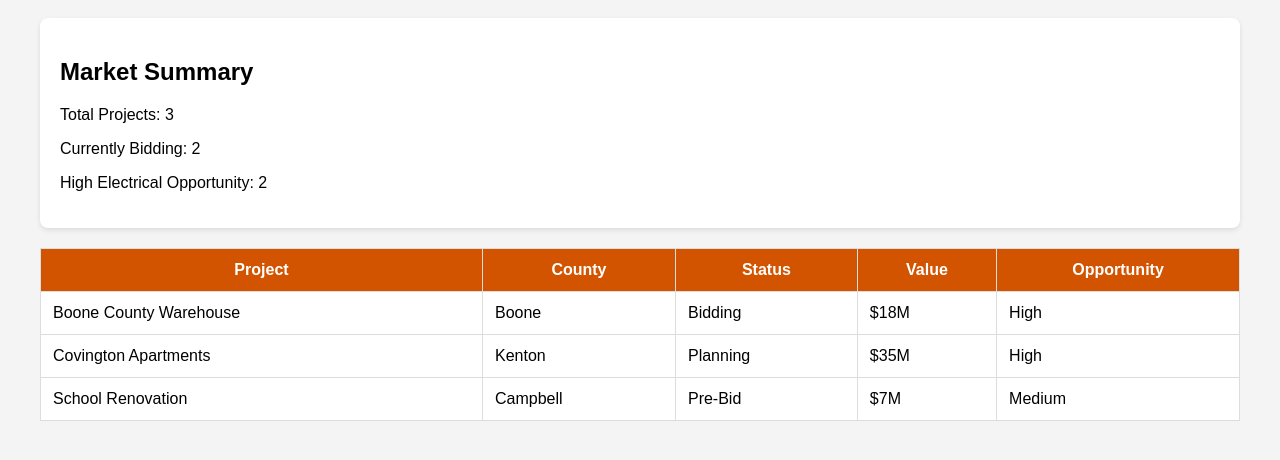
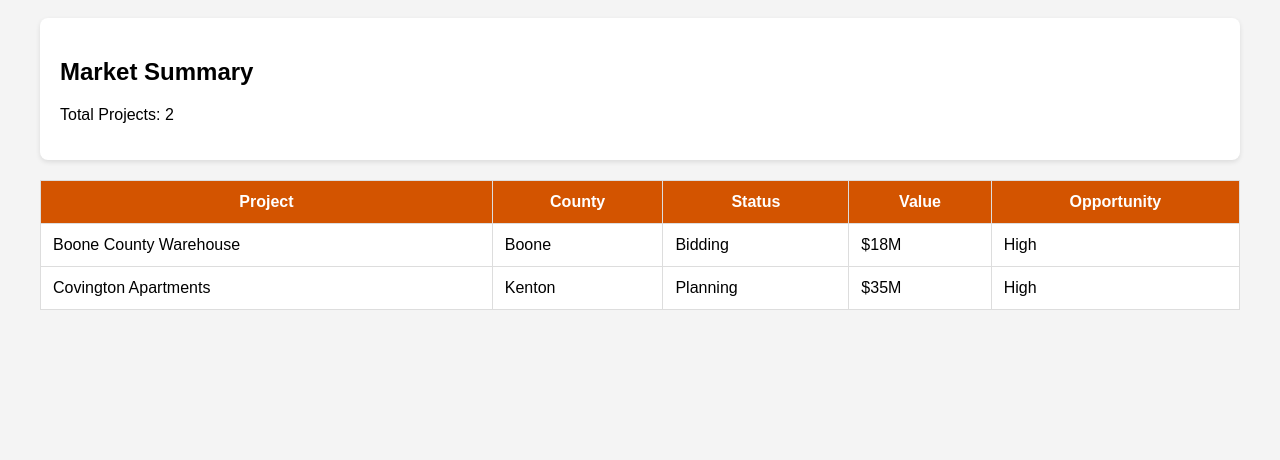
Before and after one commit to chriswessels160/construction-radar, a plain HTML site: page index.html in a window 1280 px wide. Shown: the part 80-540 px from the top of the page. Drawn offline with Linux system fonts and the light colour scheme.

Commit message:
Update index.html

```diff
--- a/index.html
+++ b/index.html
@@ -4,53 +4,52 @@
     <title>Construction Radar</title>
 
     <style>
-        body{
+        body {
             font-family: Arial, sans-serif;
-            margin:40px;
-            background:#f4f4f4;
+            margin: 40px;
+            background: #f4f4f4;
         }
 
-        h1{
-            color:#d35400;
+        h1 {
+            color: #d35400;
         }
 
-        .card{
-            background:white;
-            padding:20px;
-            margin-bottom:20px;
-            border-radius:8px;
-            box-shadow:0 2px 5px rgba(0,0,0,.1);
+        .card {
+            background: white;
+            padding: 20px;
+            margin-bottom: 20px;
+            border-radius: 8px;
+            box-shadow: 0 2px 5px rgba(0,0,0,.1);
         }
 
-        table{
-            width:100%;
-            border-collapse:collapse;
-            background:white;
+        table {
+            width: 100%;
+            border-collapse: collapse;
+            background: white;
         }
 
-        th, td{
-            padding:12px;
-            border:1px solid #ddd;
+        th, td {
+            padding: 12px;
+            border: 1px solid #ddd;
         }
 
-        th{
-            background:#d35400;
-            color:white;
+        th {
+            background: #d35400;
+            color: white;
         }
     </style>
 </head>
+
 <body>
 
 <h1>Greater Cincinnati Construction Radar</h1>
 
 <div class="card">
     <h2>Market Summary</h2>
-    <p>Total Projects: 3</p>
-    <p>Currently Bidding: 2</p>
-    <p>High Electrical Opportunity: 2</p>
+    <p>Total Projects: <span id="totalProjects">0</span></p>
 </div>
 
-<table>
+<table id="projectsTable">
     <tr>
         <th>Project</th>
         <th>County</th>
@@ -58,32 +57,30 @@
         <th>Value</th>
         <th>Opportunity</th>
     </tr>
+</table>
 
-    <tr>
-        <td>Boone County Warehouse</td>
-        <td>Boone</td>
-        <td>Bidding</td>
-        <td>$18M</td>
-        <td>High</td>
-    </tr>
+<script>
+fetch("projects.json")
+    .then(response => response.json())
+    .then(data => {
 
-    <tr>
-        <td>Covington Apartments</td>
-        <td>Kenton</td>
-        <td>Planning</td>
-        <td>$35M</td>
-        <td>High</td>
-    </tr>
+        document.getElementById("totalProjects").innerText = data.length;
 
-    <tr>
-        <td>School Renovation</td>
-        <td>Campbell</td>
-        <td>Pre-Bid</td>
-        <td>$7M</td>
-        <td>Medium</td>
-    </tr>
+        const table = document.getElementById("projectsTable");
 
-</table>
+        data.forEach(project => {
+
+            const row = table.insertRow();
+
+            row.insertCell(0).innerText = project.project;
+            row.insertCell(1).innerText = project.county;
+            row.insertCell(2).innerText = project.status;
+            row.insertCell(3).innerText = project.value;
+            row.insertCell(4).innerText = project.opportunity;
+
+        });
+    });
+</script>
 
 </body>
 </html>
```
